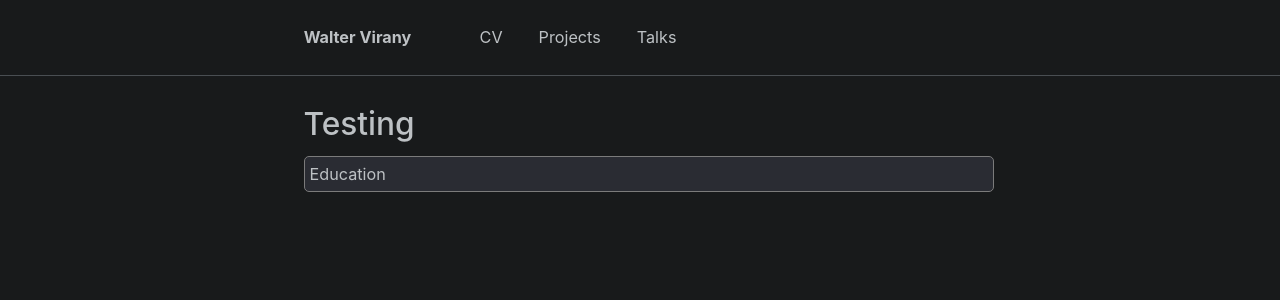
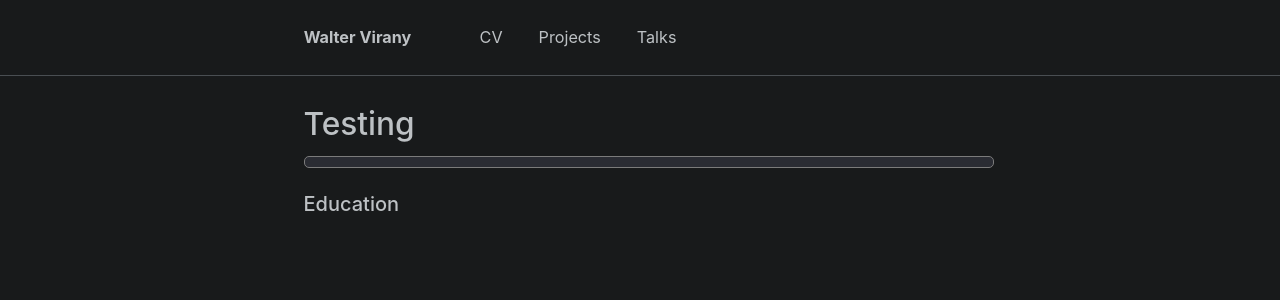
Before and after one commit to wvirany/wvirany.github.io, a Jekyll site: the page built from _pages/test.html, in a window 1280 px wide. Shown: the top 300 px of the page. Built offline with Jekyll 4.4.1, drawn with Linux system fonts in a browser that asks for light colours.

Commit message:
Update test.html

```diff
--- a/_pages/test.html
+++ b/_pages/test.html
@@ -20,6 +20,8 @@ p.cv {
     width: 75%;
     padding: 5px;
 }
+
+
 
 /* div.cv {
     box-sizing: content-box;
@@ -57,7 +59,7 @@ p.cv {
 <body>
 
     <p class="cv">
-        Education
+        <div style="font-size:20px; font-weight:450">Education</div>
     </p>
 
     <!-- <div class="cv">
```
